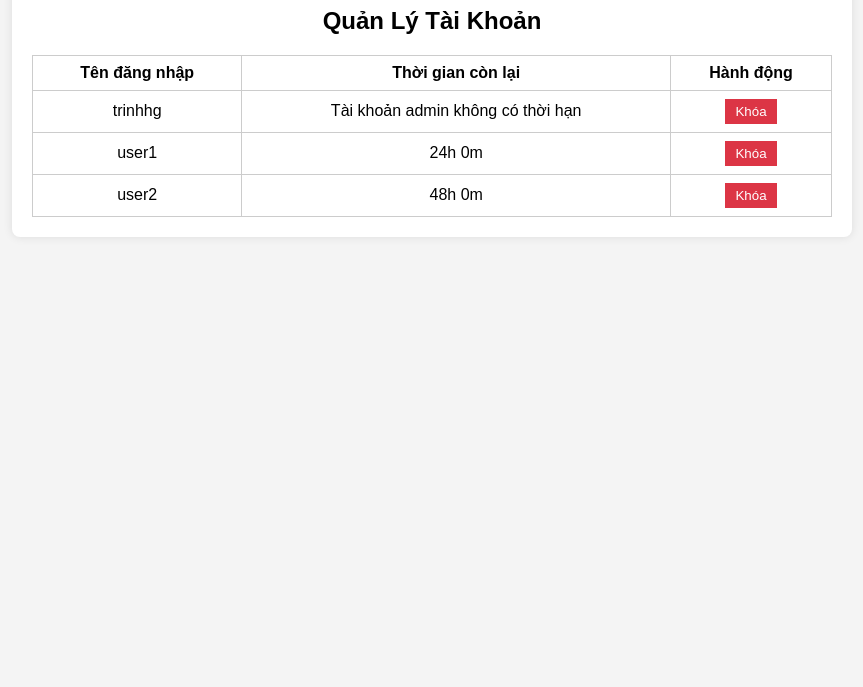
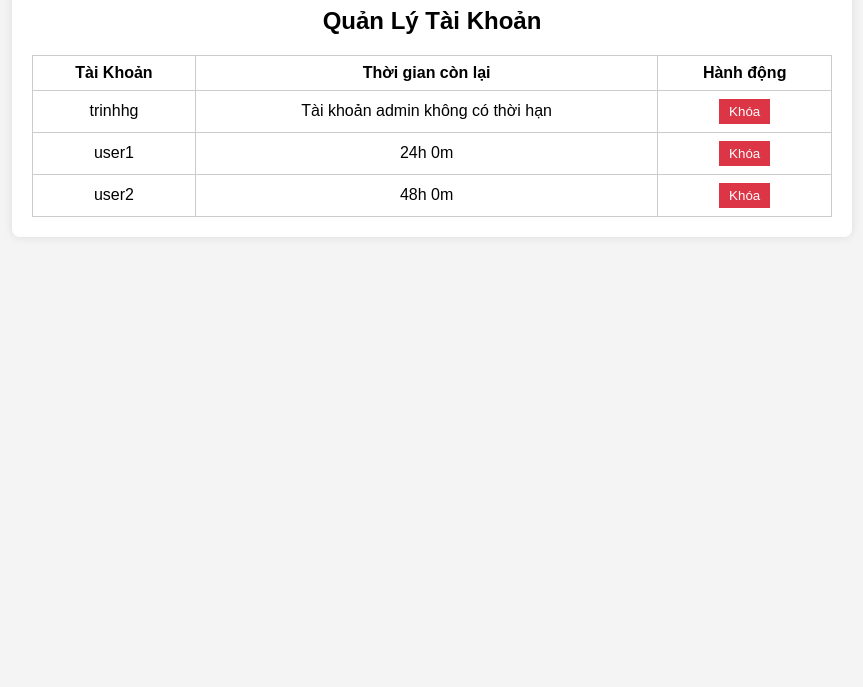
Before and after one commit to trinhhg-57/trinhhg-57.github.io, a plain HTML site: page manage.html in a window 1280 px wide. Shown: the part 113-800 px from the top of the page, without its empty margins (208-1071 px from the left). Drawn offline with Linux system fonts and the light colour scheme.

Commit message:
manage.html

```diff
--- a/manage.html
+++ b/manage.html
@@ -14,7 +14,7 @@
       <table id="account-table" style="width: 100%; border-collapse: collapse; margin-top: 20px;">
         <thead>
           <tr>
-            <th style="border: 1px solid #ccc; padding: 8px;">Tên đăng nhập</th>
+            <th style="border: 1px solid #ccc; padding: 8px;">Tài Khoản</th>
             <th style="border: 1px solid #ccc; padding: 8px;">Thời gian còn lại</th>
             <th style="border: 1px solid #ccc; padding: 8px;">Hành động</th>
           </tr>
```
